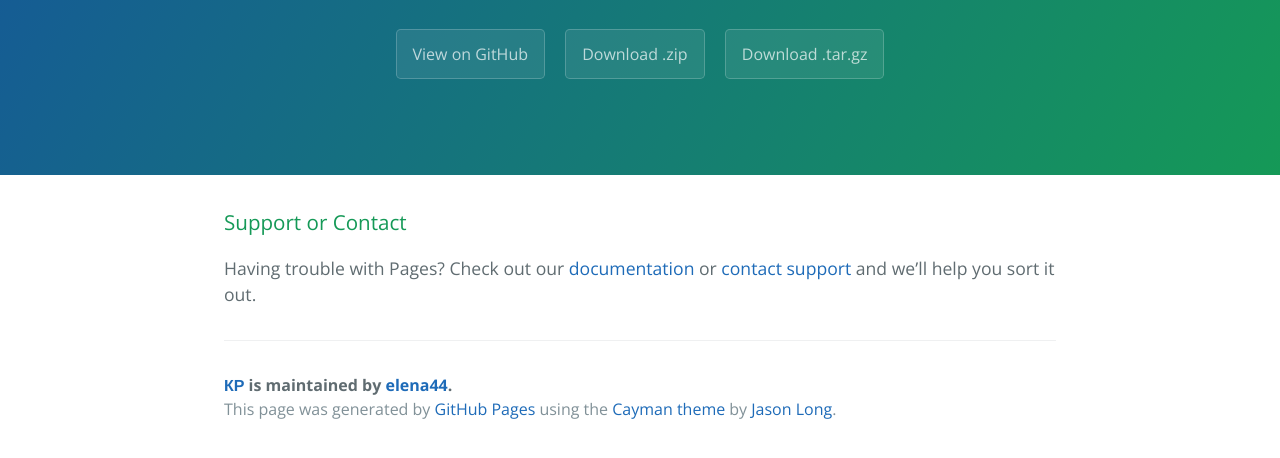
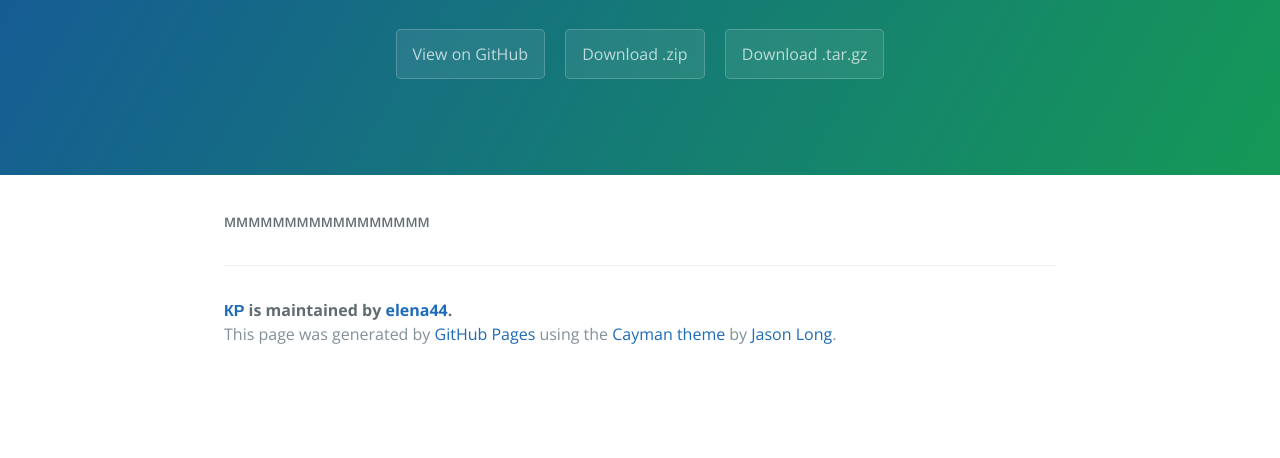
Before and after one commit to elena44/hello-world, a plain HTML site: page index.html in a window 1280 px wide. Shown: the part 208-666 px from the top of the page. Drawn offline with nearby package versions, Linux system fonts and the light colour scheme.

```diff
--- a/index.html
+++ b/index.html
@@ -19,10 +19,7 @@
     </section>
 
     <section class="main-content">
-      <h3>
-<a id="support-or-contact" class="anchor" href="#support-or-contact" aria-hidden="true"><span aria-hidden="true" class="octicon octicon-link"></span></a>Support or Contact</h3>
-
-<p>Having trouble with Pages? Check out our <a href="https://help.github.com/pages">documentation</a> or <a href="https://github.com/contact">contact support</a> and we’ll help you sort it out.</p>
+      <p>ммммммммммммммммм</p>
 
       <footer class="site-footer">
         <span class="site-footer-owner"><a href="https://github.com/elena44/hello-world">КР</a> is maintained by <a href="https://github.com/elena44">elena44</a>.</span>
--- a/params.json
+++ b/params.json
@@ -1,6 +1,6 @@
 {
   "name": "КР",
   "tagline": "Записки о Галльской войне",
-  "body": "\r\n\r\n### Support or Contact\r\nHaving trouble with Pages? Check out our [documentation](https://help.github.com/pages) or [contact support](https://github.com/contact) and we’ll help you sort it out.\r\n",
+  "body": "ммммммммммммммммм\r\n",
   "note": "Don't delete this file! It's used internally to help with page regeneration."
 }
```
